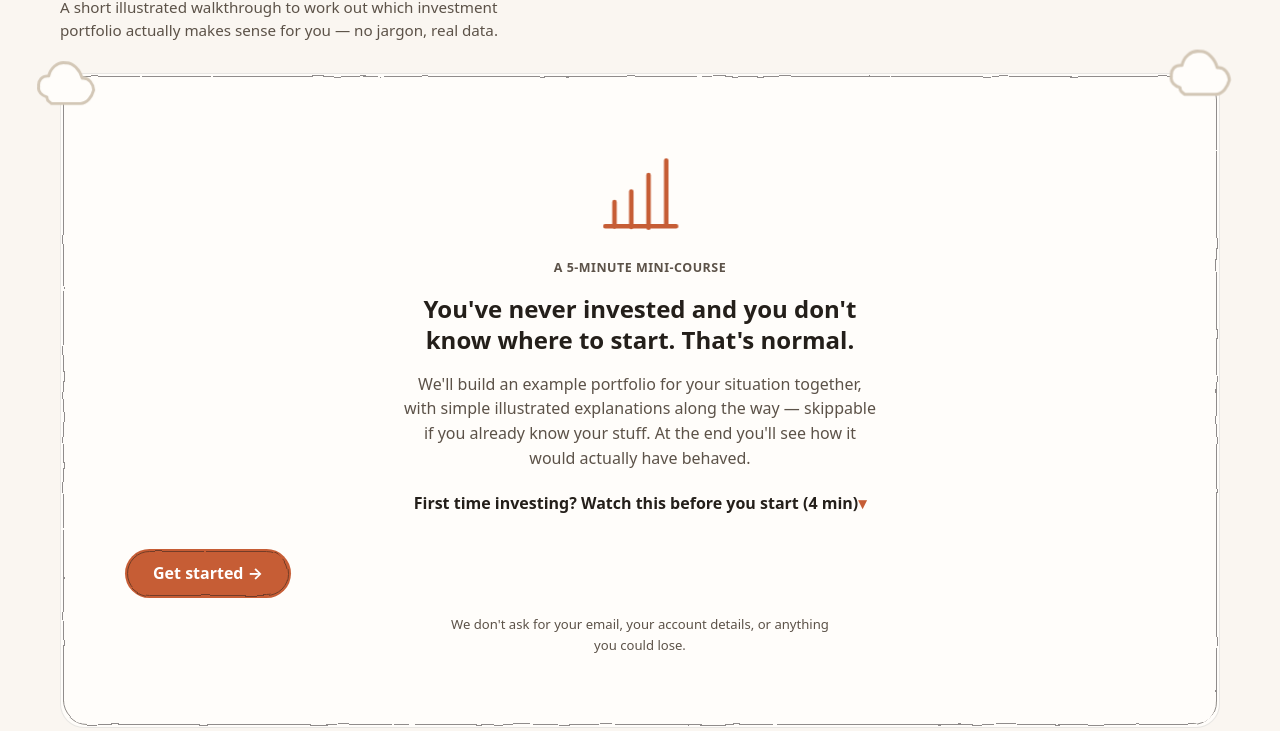
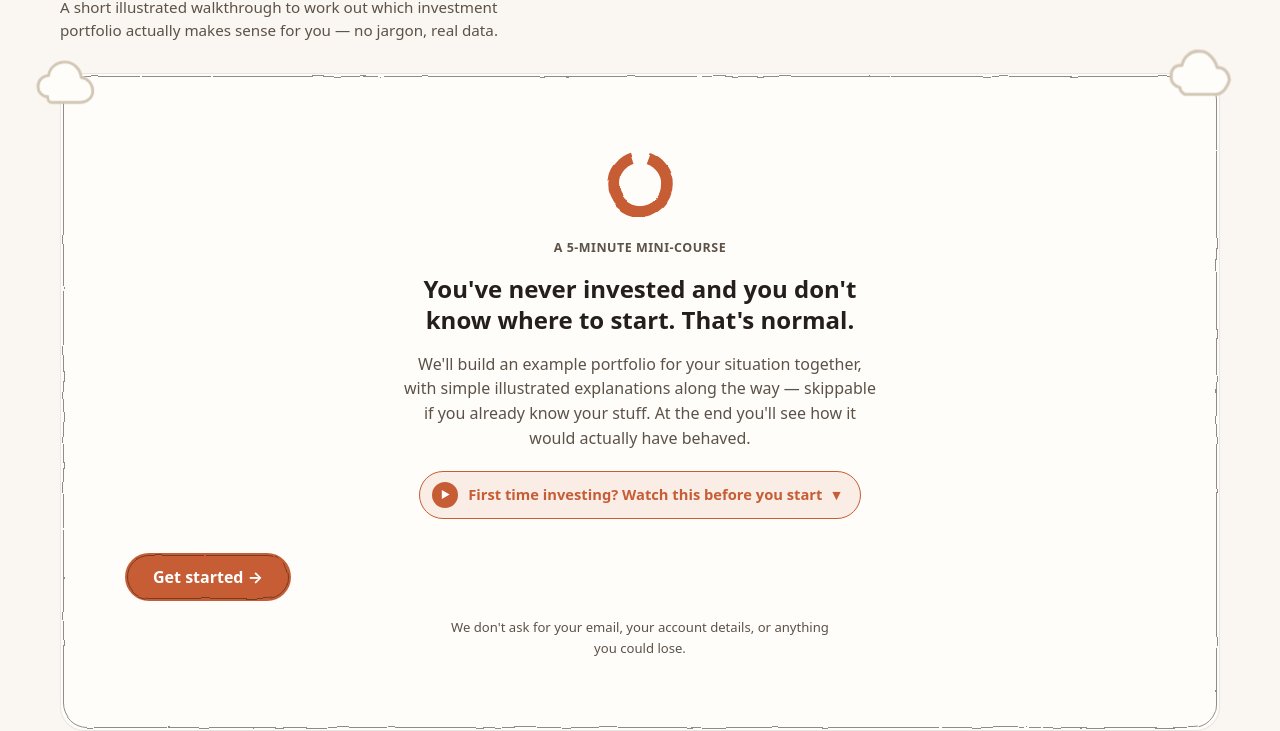
Before and after one commit to andregomezzenteno-sudo/pathfolio, a website: page index.html in a window 1280 px wide. Shown: the part 96-827 px from the top of the page. Drawn offline with Linux system fonts and the light colour scheme.

Commit message:
Portada: icono de marca en vez de icono genérico, y el video de intro deja de pasar desapercibido
Tres ajustes pedidos tras ver la portada en pantalla:

- El icono de arriba de la tarjeta era el sketch animado genérico "stocks"
  (un gráfico de barras cualquiera). Ahora es el anillo real de PathFolio,
  el mismo que favicon.svg y la cabecera — la portada abre con la marca,
  no con un icono intercambiable.
- El aviso del video de introducción era un texto plano con una flecha,
  fácil de pasar por alto siendo lo primero que alguien ve. Ahora es un
  botón de verdad: píldora con borde terracota, círculo de play y texto en
  negrita. De paso se encontró la causa de que el recuadro del video se
  viera pequeño: .landing-card usa align-items:center, así que sin un ancho
  explícito el contenedor del video se encogía a su contenido en vez de
  ocupar la tarjeta — .video-panel ahora lleva width:100%.
- Quitada la duración "(4 min)" del texto, en los dos idiomas.

Verificado con Chrome real en español e inglés, colapsado y expandido.

Co-Authored-By: Claude Opus 5 <noreply@anthropic.com>

```diff
--- a/i18n/en.json
+++ b/i18n/en.json
@@ -172,7 +172,7 @@
   "landing.note": "We don't ask for your email, your account details, or anything you could lose.",
   "landing.p": "We'll build an example portfolio for your situation together, with simple illustrated explanations along the way — skippable if you already know your stuff. At the end you'll see how it would actually have behaved.",
   "landing.start": "Get started →",
-  "landing.videoIntro": "First time investing? Watch this before you start (4 min)",
+  "landing.videoIntro": "First time investing? Watch this before you start",
   "narrative.intro": "The full chain, step by step and with your figures — no black boxes.",
   "narrative.title": "Where each percentage comes from",
   "peChoice.h2": "Would you like part of it in private equity, if your capital allows?",
--- a/i18n/es.json
+++ b/i18n/es.json
@@ -172,7 +172,7 @@
   "landing.note": "No pedimos correo, ni datos de cuentas reales, ni nada que puedas perder.",
   "landing.p": "Vamos a construir juntos una cartera de ejemplo para tu situación, con explicaciones sencillas e ilustradas por el camino — opcionales, si ya controlas del tema. Al final verás cómo se habría comportado en la vida real.",
   "landing.start": "Empezar →",
-  "landing.videoIntro": "¿Primera vez invirtiendo? Mira esto antes de empezar (4 min)",
+  "landing.videoIntro": "¿Primera vez invirtiendo? Mira esto antes de empezar",
   "narrative.intro": "La cadena completa, paso a paso y con tus cifras — sin ninguna caja negra.",
   "narrative.title": "De dónde sale cada porcentaje",
   "peChoice.h2": "¿Te gustaría meter una parte en private equity, si tu capital da para ello?",
--- a/index.html
+++ b/index.html
@@ -72,14 +72,19 @@
     <!-- ===================== PORTADA ===================== -->
     <section class="screen" id="screen-landing" data-screen>
       <div class="landing-card">
-        <div class="sketch-icon-slot" data-icon="stocks" data-size="96"></div>
+        <svg class="landing-icon" viewBox="0 0 100 100" aria-hidden="true">
+          <circle cx="50" cy="50" r="35.5" fill="none" stroke="var(--brand)" stroke-width="15.5"
+            stroke-linecap="butt" stroke-dasharray="199.49 23.54" stroke-dashoffset="-11.77"
+            transform="rotate(-90 50 50)" filter="url(#sketchWobbleChart)"/>
+        </svg>
         <p class="landing-eyebrow" data-i18n="landing.eyebrow">Un mini-curso de 5 minutos</p>
         <h2 data-i18n="landing.h2">Nunca has invertido y no sabes por dónde empezar. Es normal.</h2>
         <p data-i18n="landing.p">Vamos a construir juntos una cartera de ejemplo para tu situación, con explicaciones sencillas e ilustradas por el camino — opcionales, si ya controlas del tema. Al final verás cómo se habría comportado en la vida real.</p>
 
         <div class="video-panel">
-          <button class="layer3-toggle" id="introVideoToggle" type="button" aria-expanded="false">
-            <span data-i18n="landing.videoIntro">¿Primera vez invirtiendo? Mira esto antes de empezar (4 min)</span>
+          <button class="video-cta" id="introVideoToggle" type="button" aria-expanded="false">
+            <span class="video-cta-play" aria-hidden="true"><svg viewBox="0 0 12 12"><path d="M2 1.2 L10.5 6 L2 10.8 Z" fill="currentColor"/></svg></span>
+            <span data-i18n="landing.videoIntro">¿Primera vez invirtiendo? Mira esto antes de empezar</span>
             <span class="chevron" aria-hidden="true">▾</span>
           </button>
           <div class="layer3-body" id="introVideoBody" hidden>
--- a/style.css
+++ b/style.css
@@ -602,12 +602,35 @@ svg.viz-root { width: 100%; display: block; overflow: visible; }
 .layer3-body[hidden] { display: none; }
 .layer3-body p { margin: 0; color: var(--text-secondary); }
 
-.video-panel { margin: 4px 0 18px; }
+.video-panel { margin: 4px 0 18px; width: 100%; }
 .video-embed {
   position: relative; width: 100%; aspect-ratio: 16 / 9;
   border-radius: 12px; overflow: hidden; background: var(--surface-2);
 }
 .video-embed iframe { position: absolute; inset: 0; width: 100%; height: 100%; border: 0; }
+
+/* Botón del video de introducción: a diferencia de "Ver detalle técnico"
+   (un enlace discreto para quien ya sabe que existe), este tiene que
+   notarse solo, porque es la primera vez que alguien lo ve. */
+.video-cta {
+  display: inline-flex; align-items: center; gap: 10px;
+  font: inherit; font-weight: 700; font-size: 0.92rem;
+  padding: 10px 20px 10px 12px; border-radius: 999px;
+  border: 1.5px solid var(--brand);
+  background: color-mix(in srgb, var(--brand) 10%, var(--surface-1));
+  color: var(--brand); cursor: pointer;
+}
+.video-cta:hover { background: color-mix(in srgb, var(--brand) 18%, var(--surface-1)); }
+.video-cta .chevron { color: var(--brand); }
+.video-cta[aria-expanded="true"] .chevron { transform: rotate(180deg); }
+.video-cta-play {
+  display: flex; align-items: center; justify-content: center; flex-shrink: 0;
+  width: 26px; height: 26px; border-radius: 50%;
+  background: var(--brand); color: var(--brand-ink);
+}
+.video-cta-play svg { width: 11px; height: 11px; }
+
+.landing-icon { width: 76px; height: 76px; color: var(--brand); }
 
 .table-scroll { width: 100%; overflow-x: auto; }
 .detail-table { width: 100%; border-collapse: collapse; font-size: 0.85rem; min-width: 620px; }
```
